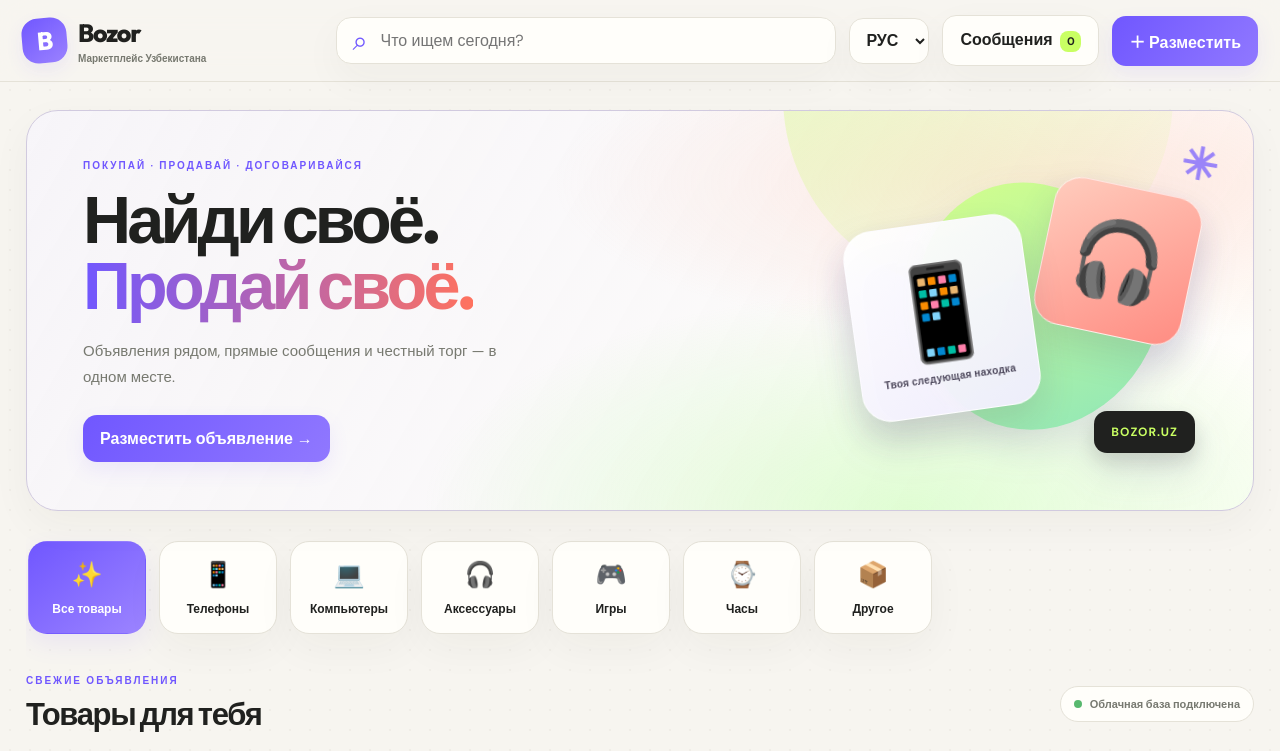
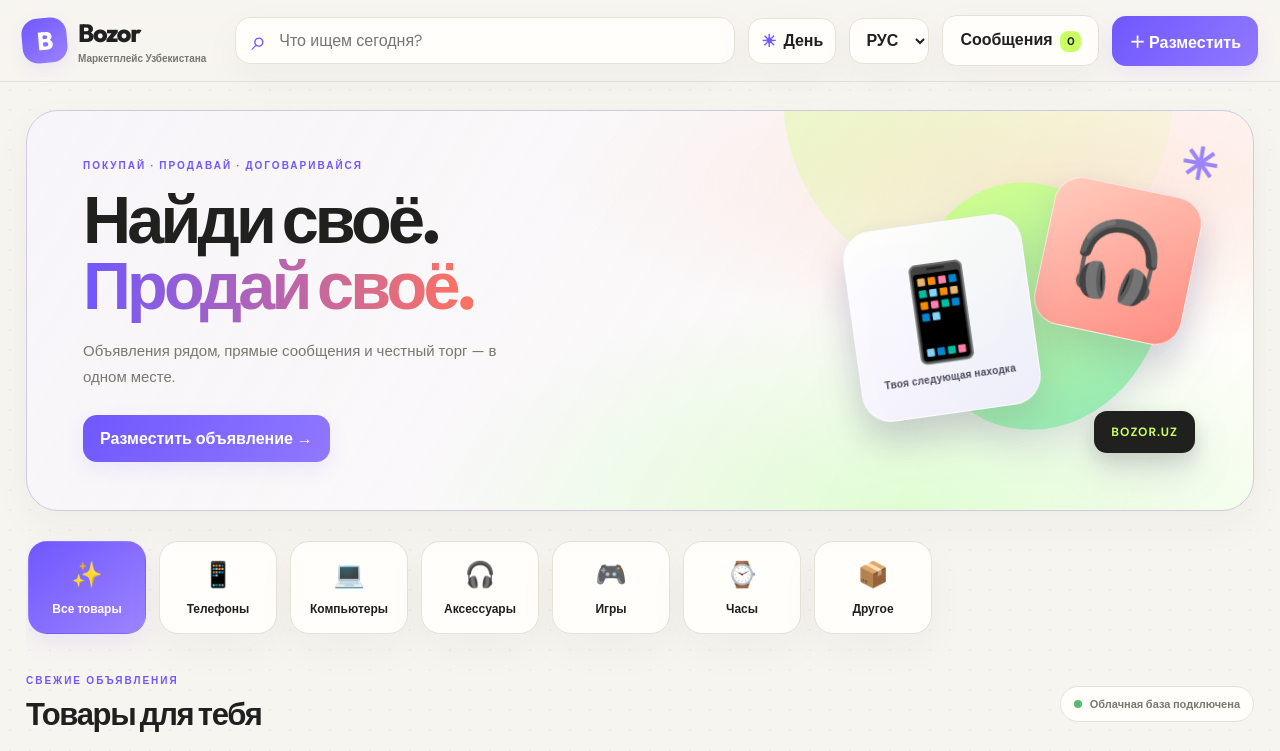
Before and after one commit to cyber-s-k/Bozor-marketplace-, a website built with Vite: page index.html in a window 1280 px wide. Shown: the top 751 px of the page. Built offline with nearby package versions, Linux system fonts and the light colour scheme; some packages are replaced by stand-ins of ours; no server answers; the database is empty.

Commit message:
Add persistent day morning and night theme switch

```diff
--- a/index.html
+++ b/index.html
@@ -12,6 +12,7 @@
 <header class="topbar">
   <a class="brand" href="#"><span class="brand-mark">B</span><span>Bozor<small data-i18n="brandSub">Маркетплейс Узбекистана</small></span></a>
   <div class="search"><span>⌕</span><input id="searchInput" data-i18n-placeholder="searchPlaceholder" placeholder="Что ищем сегодня?" aria-label="Поиск товаров"></div>
+  <button id="themeToggle" class="theme-toggle" type="button" aria-label="Сменить тему" title="Сменить тему"><span id="themeIcon">☀</span><span id="themeLabel">День</span></button>
   <select id="languageSelect" aria-label="Language" title="Language" class="lang-select"><option value="ru">РУС</option><option value="uz">UZB</option><option value="en">ENG</option></select>
   <button id="chatNav" class="nav-button"><span data-i18n="messages">Сообщения</span> <span id="unreadBadge" class="badge">0</span></button>
   <button id="sellNav" class="primary"><span data-i18n="sell">＋ Разместить</span></button>
```
